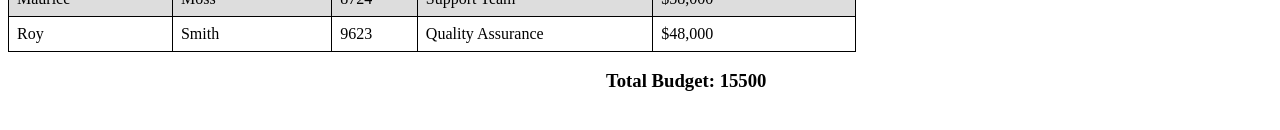
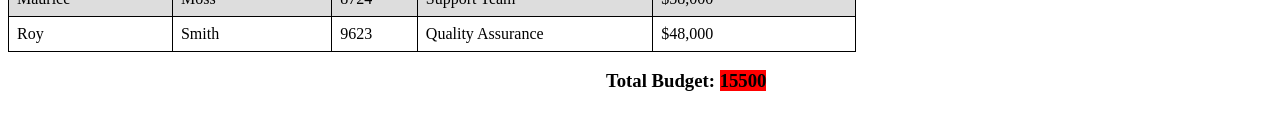
Before and after one commit to eyramtay/jquery-salary-calculator, a plain HTML site: page index.html in a window 1280 px wide. Shown: the part 322-452 px from the top of the page. Drawn offline with Linux system fonts and the light colour scheme.

Commit message:
added red background color to total budget

```diff
--- a/client.js
+++ b/client.js
@@ -47,7 +47,7 @@ function calculateBuget() {
     console.log(totalBudget);
     let budgetOnDom = $('#totalBudgetDisplay');
     budgetOnDom.empty();
-    budgetOnDom.append(totalBudget);
+    budgetOnDom.append(Math.round(totalBudget));
 }
 
 $(document).ready(readyNow);
--- a/index.html
+++ b/index.html
@@ -67,7 +67,7 @@
                     </tbody>
                 </table>
                 <div>
-                    <h3>Total Budget: <span id="totalBudgetDisplay"></span></h3>
+                    <h3>Total Budget: <span class="overbudget" id="totalBudgetDisplay"></span></h3>
                 </div>
             </section>
 
--- a/style.css
+++ b/style.css
@@ -25,3 +25,7 @@ h3 {
     text-align: right;
     margin-right: 40%;
 }
+
+.overbudget {
+    background-color: red;
+}
```
